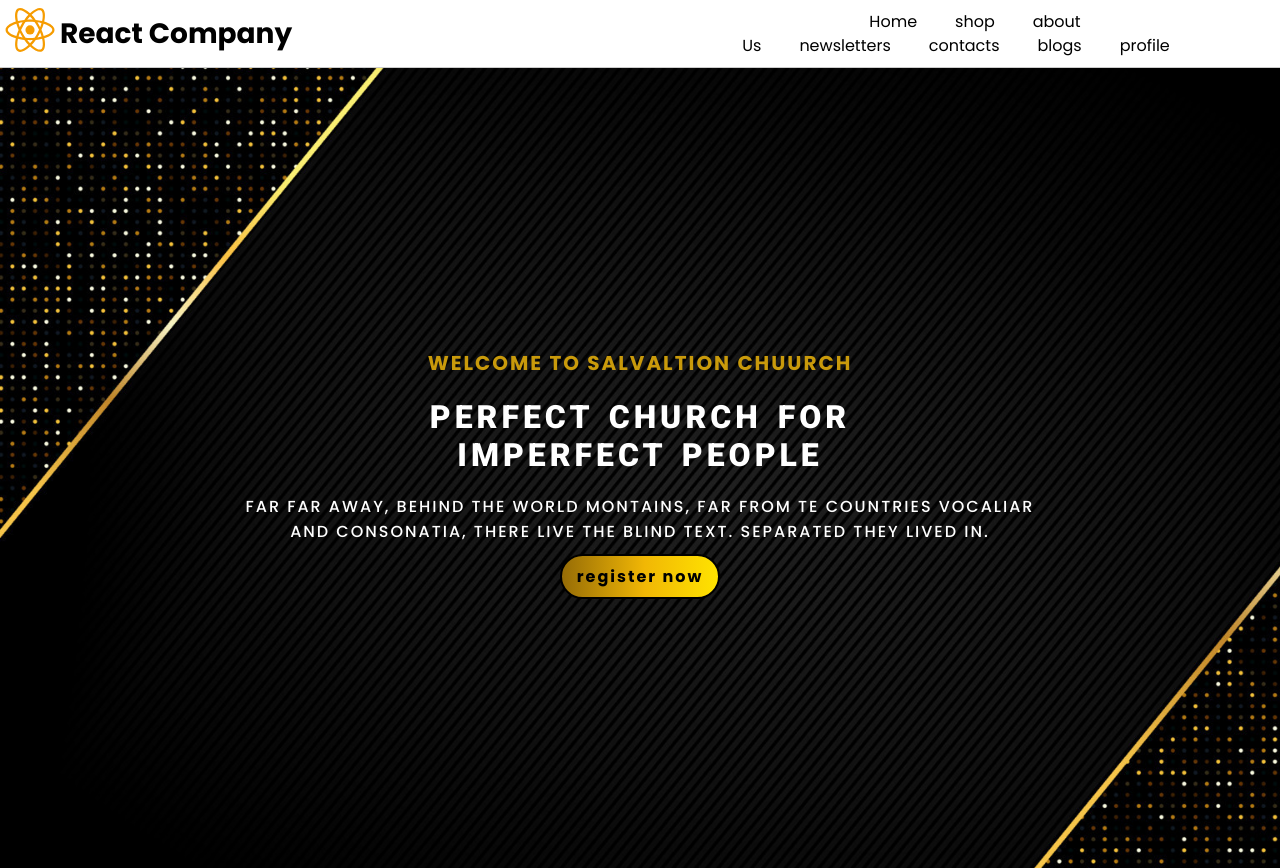
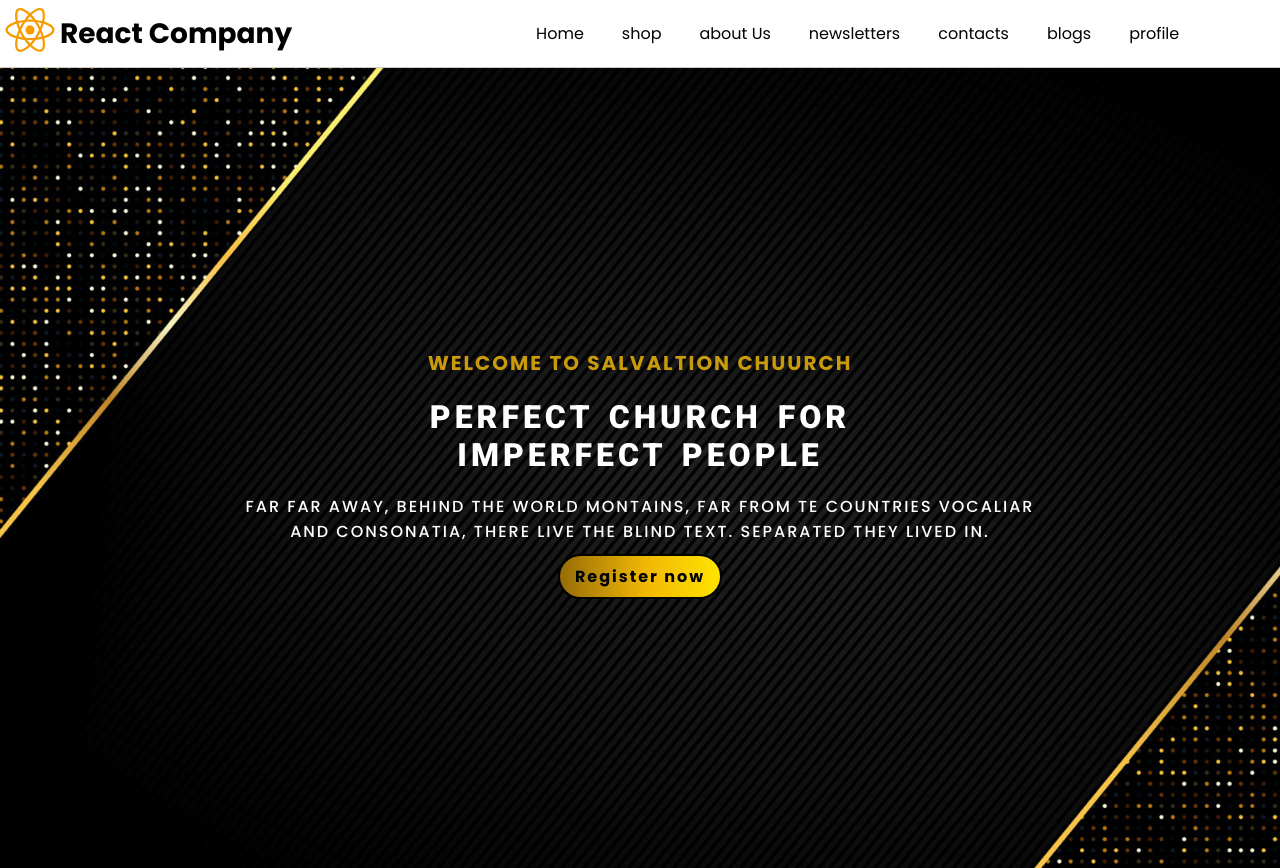
Before and after one commit to Icaalex/My-react, a React (Create React App) app: page / in a window 1280 px wide. Built offline with nearby package versions, Linux system fonts and the light colour scheme.

Commit message:
added a url to the button

```diff
--- a/src/App.css
+++ b/src/App.css
@@ -95,10 +95,15 @@ body {
 
 }
 .btnStyle:hover{
-  color: rgb(255, 194, 25);
+  transform: scaleX(1.05);
   background-color: #000;
-  border: 2px solid #e4b529;
+  border: 2px solid #fddb00;
    cursor: pointer;
+}
+
+.btnStyle a {
+  color: inherit;
+  text-decoration: none;
 }
 
 .navBarWrapper{
@@ -142,7 +147,7 @@ ul{
   margin: auto;
   line-height: 1.5;
   list-style-type: none;
-  flex: 1;
+  flex: 2;
   justify-self: flex-end;
   align-self: flex-end;
 }
--- a/src/pages/Home.jsx
+++ b/src/pages/Home.jsx
@@ -11,7 +11,7 @@ export const HeroSection = () => {
                 <div className="c2">perfect church for imperfect people</div>
                 <div className="c3">far far away, behind the world montains, far from te
                 countries vocaliar and consonatia, there live the blind text. Separated they lived in.</div>
-                <Button btnTxt="register now" />
+                <Button btnTxt={<a href="https://payslate.com.ng">Register now</a>} />
 
             </div>
         </div>
```
